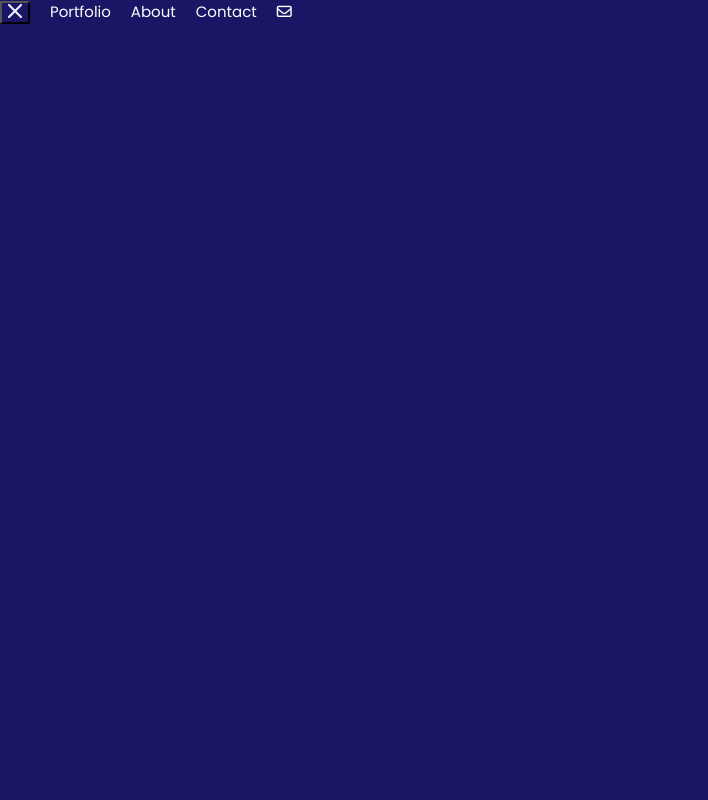
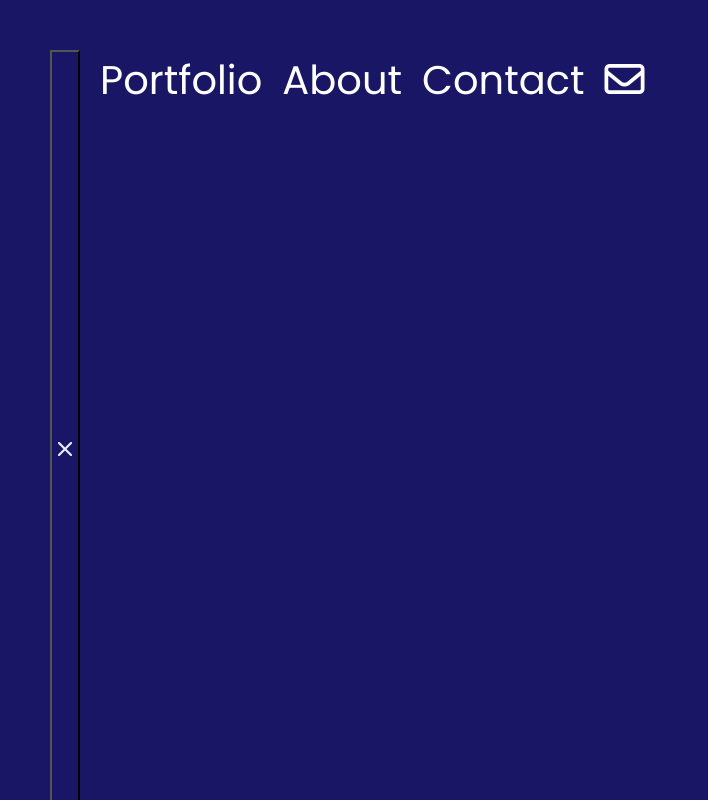
Before and after one commit to skabeo/my-portfolio, a website: page index.html in a window 1280 px wide. Shown: the top 800 px of the page, without its empty margins (0-708 px from the left). Drawn offline with Linux system fonts and the light colour scheme; files whose address does not match are found by name.

Commit message:
add font-size of li items

```diff
--- a/styles/nav.css
+++ b/styles/nav.css
@@ -69,8 +69,17 @@ nav ul li:hover {
   height: 100vh;
   background-color: #191765;
   z-index: 9999;
+  padding: 50px;
+}
+.menu li{
+  font-size: 40px;
+  margin-bottom: 30px;
 }
 
 .close-btn {
   background-color: #191765;
 }
+.close-button-container{
+  display:flex;
+  justify-content: end;
+}
```
